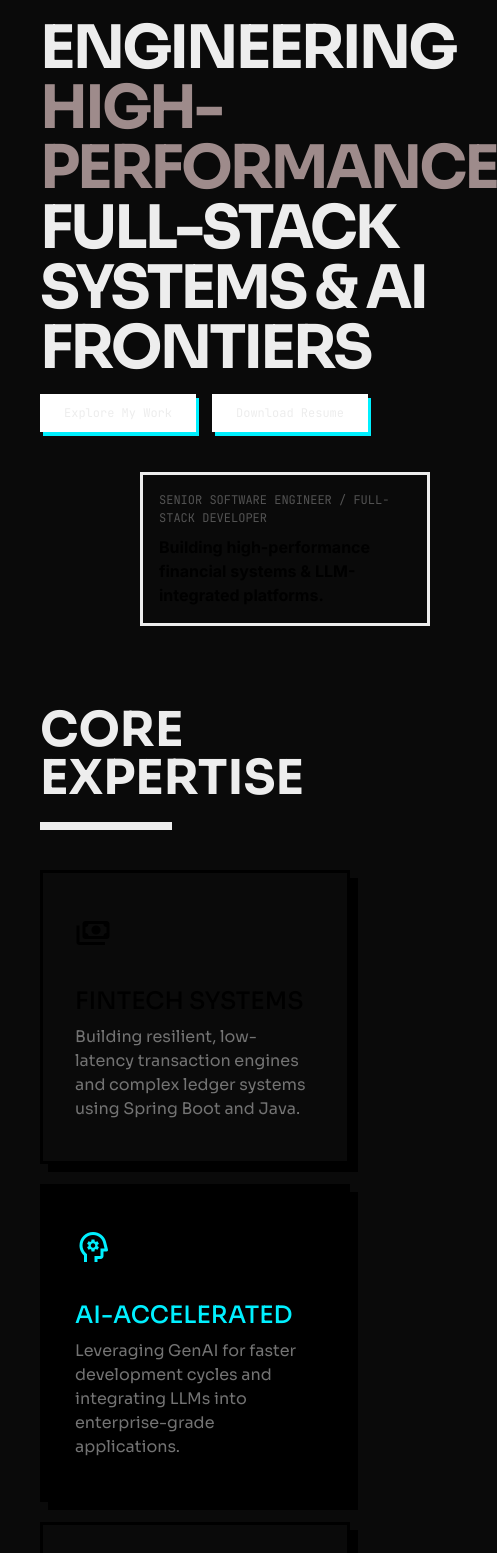
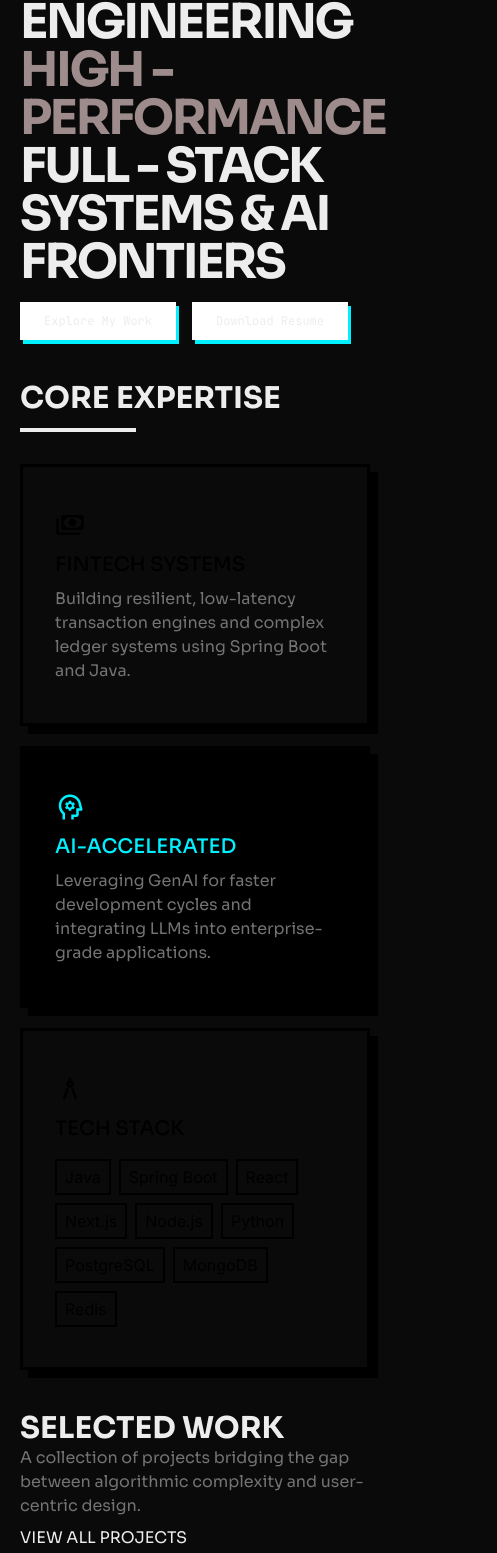
Before and after one commit to DracFiendMG/portfolio, a Next.js app: page / in a window 390 px wide. Shown: the part 74-1627 px from the top of the page, 497 px wide, since content can reach past the window. Built offline with nearby package versions, Linux system fonts and the light colour scheme.

Commit message:
Refactor Home component: update title formatting, adjust layout margins, and enhance card presentation for improved readability

```diff
--- a/app/globals.css
+++ b/app/globals.css
@@ -39,3 +39,7 @@ body {
 .card-shadow {
   box-shadow: 8px 8px 0 0 black;
 }
+
+.box {
+  @apply flex flex-col gap-2 border-3 max-w-72.5 p-4 self-end
+}
--- a/app/page.tsx
+++ b/app/page.tsx
@@ -3,7 +3,7 @@ import Image from "next/image";
 export default function Home() {
   const name = "Sreeram Reddy Velagala"
   const roles = ["Senior Software Engineer", "Full-Stack Developer"]
-  const title = ["Engineering", "High-Performance", "Full-Stack Systems & AI Frontiers"]
+  const title = ["Engineering", "High - Performance", "Full - Stack Systems & AI Frontiers"]
   const subtitle = "Building high-performance financial systems & LLM-integrated platforms."
   const exploreWorkButtonText = "Explore My Work"
   const downloadResumeButtonText = "Download Resume"
@@ -45,26 +45,26 @@ export default function Home() {
   return (
     <>
       <div>
-        <div className="flex flex-col gap-10 min-h-160 w-screen justify-between m-10 md:flex-row">
+        <div className="flex flex-col gap-10 md:min-h-160 justify-between m-5 md:m-10 md:flex-row">
           <div className="flex flex-col gap-4">
             <p className="uppercase font-mono text-[12px] text-[#535353] tracking-[0.16em]">{roles.join(" / ")}</p>
-            <div className="max-w-175">
-              <h1 className="uppercase font-sora font-extrabold text-6xl md:text-7xl tracking-tighter">{modifiedTitle}</h1>
+            <div className="md:max-w-175">
+              <h1 className="uppercase font-sora font-extrabold text-5xl md:text-7xl tracking-tighter">{modifiedTitle}</h1>
             </div>
             <div className="flex gap-4">
               <button className="btn-secondary text-[12px]">{exploreWorkButtonText}</button>
               <button className="btn-secondary text-[12px]">{downloadResumeButtonText}</button>
             </div>
           </div>
-          <div className="flex flex-col gap-2 border-3 max-w-72.5 p-4 self-end">
+          <div className="hidden md:flex flex-col gap-2 border-3 max-w-72.5 p-4 self-end">
             <p className="uppercase font-mono text-[12px] text-[#535353]">{roles.join(" / ")}</p>
             <p className="font-bold font-inter text-black">{subtitle}</p>
           </div>
         </div>
       </div>
-      <div className="m-10">
-        <h2 className="uppercase font-sora text-5xl font-extrabold">{section2Title}</h2>
-        <div className="border-4 w-33 mt-5 mb-10"></div>
+      <div className="m-5 md:m-10">
+        <h2 className="uppercase font-sora text-3xl md:text-5xl font-extrabold">{section2Title}</h2>
+        <div className="border-2 md:border-4 w-[33%] md:w-33 mt-3 md:mt-5 mb-8 md:mb-10"></div>
         <div className="grid grid-cols-1 md:grid-cols-3 gap-5">
           {
             cardDetails.map(card => {
@@ -73,8 +73,8 @@ export default function Home() {
                   key={card.icon}
                   className="flex flex-col gap-2 border-3 border-black min-w-75 card-shadow px-8 py-10 text-black even:bg-black even:[&>h3,&>span]:text-[#00F0FF]"
                 >
-                  <span className="material-symbols-outlined text-4xl! mb-6">{card.icon}</span>
-                  <h3 className="uppercase font-medium font-sora text-2xl">{card.title}</h3>
+                  <span className="material-symbols-outlined text-3xl! md:text-4xl! md:mb-6">{card.icon}</span>
+                  <h3 className="uppercase font-medium font-sora text-xl md:text-2xl">{card.title}</h3>
                   <p className="font-light font-sora text-[#737373]">{card.description}</p>
                   {
                     card.techstack && (
@@ -95,10 +95,12 @@ export default function Home() {
           }
         </div>
       </div>
-      <div>
-        <h2>{section3Title}</h2>
-        <p>{section3Subtitle}</p>
-
+      <div className="m-5 md:m-10">
+        <h2 className="uppercase font-sora text-3xl md:text-5xl font-extrabold">{section3Title}</h2>
+        <div className="flex flex-col md:flex-row gap-2">
+          <p className="font-light font-sora text-[#737373]">{section3Subtitle}</p>
+          <p className="uppercase font-sora">View All Projects</p>
+        </div>
         <div>
           Project1
         </div>
```
